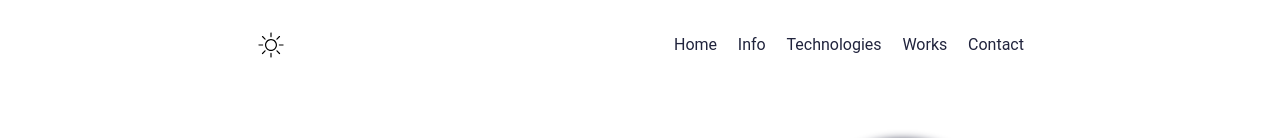
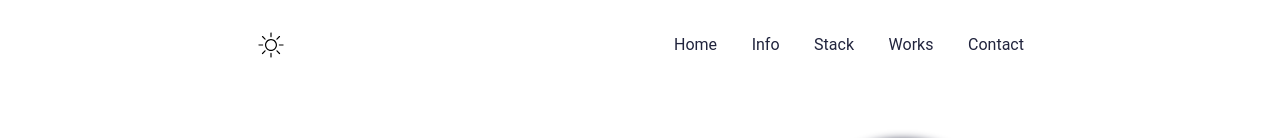
Before and after one commit to Pavel-Parkhomenko/Portfolio-Site, a React (Create React App) app: page /#/ in a window 1280 px wide. Shown: the top 138 px of the page. Built offline with nearby package versions, Linux system fonts and the light colour scheme.

Commit message:
fix: stack in menu & browser icon

```diff
--- a/public/index.html
+++ b/public/index.html
@@ -2,7 +2,7 @@
 <html lang="en">
   <head>
     <meta charset="utf-8" />
-    <link rel="icon" href="%PUBLIC_URL%/favicon.ico" />
+    <link rel="icon" href="%PUBLIC_URL%/avatar.ico" />
     <meta name="viewport" content="width=device-width, initial-scale=1" />
     <meta name="theme-color" content="#000000" />
     <meta
--- a/src/components/Navigation/index.jsx
+++ b/src/components/Navigation/index.jsx
@@ -13,7 +13,7 @@ export default function Navigation({ active, handleBurger }) {
       <MenuContainer active={active}>
         <LinkStyled smooth to="#home">Home</LinkStyled>
         <LinkStyled smooth to="#info">Info</LinkStyled>
-        <LinkStyled smooth to="#technologies">Technologies</LinkStyled>
+        <LinkStyled smooth to="#technologies">Stack</LinkStyled>
         <LinkStyled smooth to="#works">Works</LinkStyled>
         <LinkStyled smooth to="#contact">Contact</LinkStyled>
       </MenuContainer>
--- a/src/components/Navigation/styled.js
+++ b/src/components/Navigation/styled.js
@@ -30,12 +30,11 @@ export const MenuContainer = styled.div`
     ${(props) => (props.active ? css`
       position: absolute;
       top: 70px;
-      right: 0;
       display: flex;
       flex-direction: column;
       width: auto;
       justify-content: space-evenly;
-      align-items: flex-start;
+      align-items: flex-end;
       height: 500px;
       background-color: ${({ theme }) => theme.bgColor.primary};
       padding-right: 5%;
```
Also changed, not shown: 1 other file (tests, documents, lock files or other folders).
